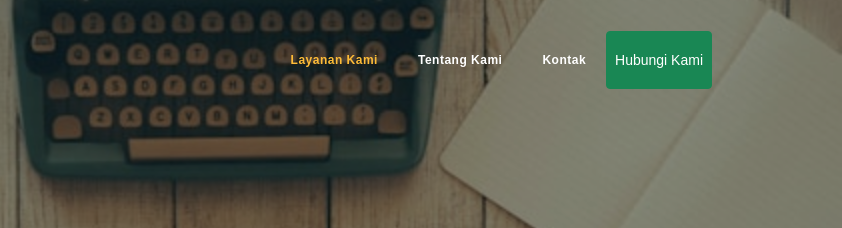
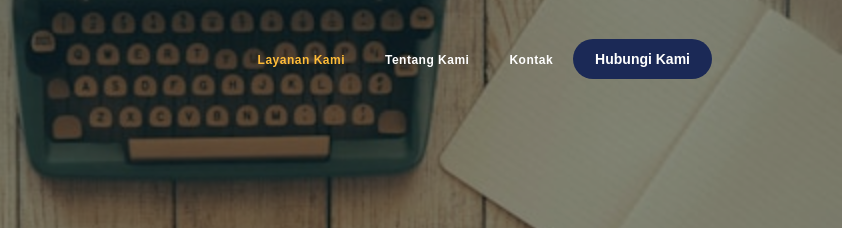
Before and after one commit to sapada-home/sapada-home.github.io, a plain HTML site: page index.html in a window 1280 px wide. Shown: the top 228 px of the page, 438-1280 px from the left. Drawn offline with Linux system fonts and the light colour scheme; a web font is replaced by a local one.

Commit message:
Update index.html

```diff
--- a/index.html
+++ b/index.html
@@ -67,8 +67,8 @@ https://templatemo.com/tm-588-ebook-landing
                 <a class="nav-link click-scroll" href="#about">Kontak</a>
               </li>
 
-              <li class="nav-item d-flex">
-                <button type="button" class="btn btn-success btn-sm" href="https://wa.me/6281327328781">Hubungi Kami</button>
+              <li class="nav-item mt-2">
+                <a type="button" class="btn custom-btn mt-0" href="http://wa.me/6282146552873">Hubungi Kami</a>
               </li>
             </ul>
           </div>
```
